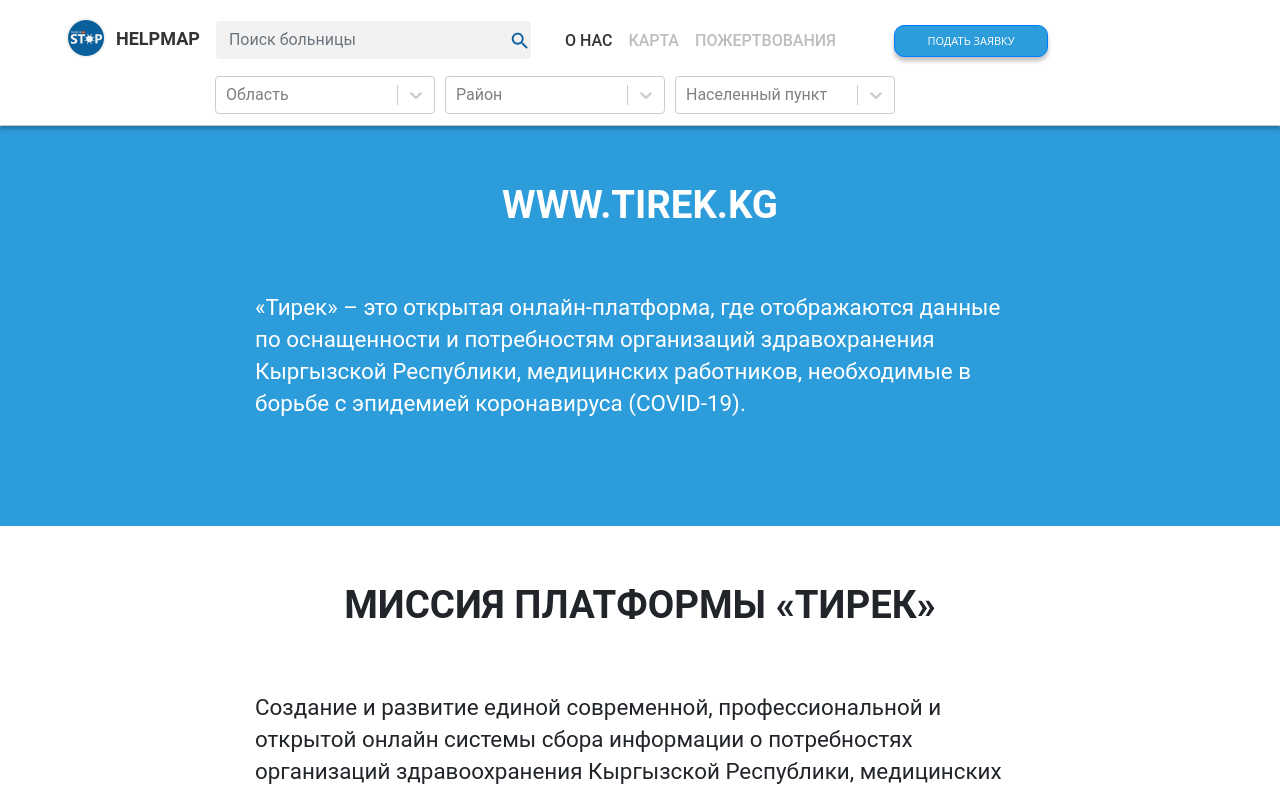
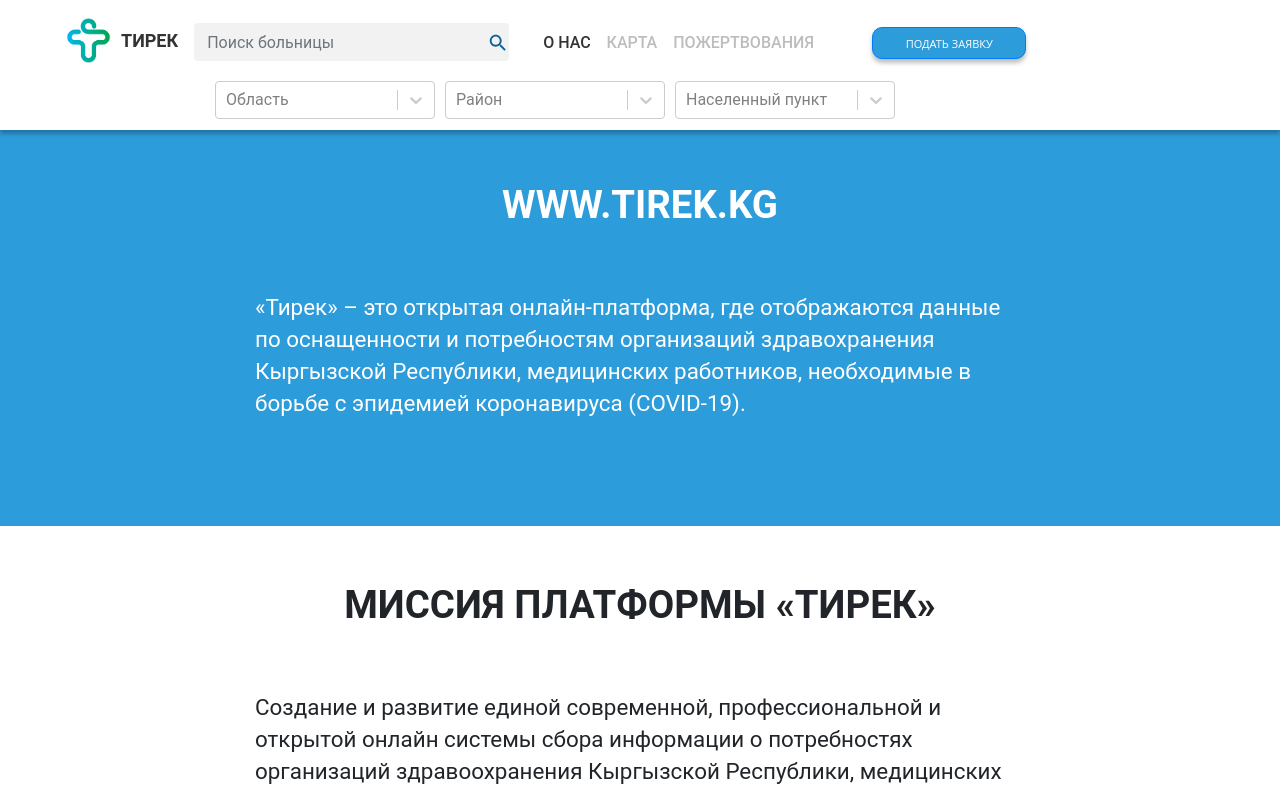
Before and after one commit to Entea/covid-supply-info, a Next.js app in the folder frontend/: page /about in a window 1280 px wide. Shown: the top 792 px of the page. Built offline with nearby package versions, Linux system fonts and the light colour scheme; no server answers.

Commit message:
added new logo

```diff
--- a/frontend/components/layout/Header.jsx
+++ b/frontend/components/layout/Header.jsx
@@ -124,8 +124,8 @@
             <img src="/mdi_menu.svg" alt="menu"/>
 					</Navbar.Toggle>
           <Navbar.Brand href="/">
-            <img src='/logo.svg' className="logo" alt="logo"/>
-            <span>HELPMAP</span>
+            <img src='/tirek_logo.png' className="logo" alt="logo"/>
+            <span>ТИРЕК</span>
         </Navbar.Brand>
           <a href="#" onClick={this.toggleSearchMenu.bind(this)}>
             <img src="mdi_search.svg" alt="search"/>
@@ -184,8 +184,8 @@
           </div>
         </Navbar>
 				<nav className="navbar navbar-expand-md center hide-mobile">
-					<img src='/logo.svg' className="logo" alt="logo"/>
-					<a className="navbar-brand" href="/">HELPMAP</a>
+					<img src='/tirek_logo.png' className="logo" alt="logo"/>
+					<a className="navbar-brand" href="/">ТИРЕК</a>
 					<button className="navbar-toggler" type="button" data-toggle="collapse"
 							data-target="#navbarCollapse"
 							aria-controls="navbarCollapse" aria-expanded="false" aria-label="Toggle navigation">
--- a/frontend/components/layout/Layout.jsx
+++ b/frontend/components/layout/Layout.jsx
@@ -19,7 +19,7 @@
             <div className='layout'>
                 <Head>
                     <title>{'COVID 19'}</title>
-                    <link rel="icon" href="/favicon.ico"/>
+                    <link rel="icon" href="/tirek_logo.png"/>
                 </Head>
                 <Header onFilterChange={this.updateFilterValues.bind(this)}/>
                 {children}
--- a/frontend/styles/_main.scss
+++ b/frontend/styles/_main.scss
@@ -16,6 +16,8 @@
 .logo {
   margin: 10px;
   display: inline-block;
+  width: 45px;
+  height: 45px;
 }
 
 .navbar-brand {
```
Also changed, not shown: frontend/public/tirek_logo.png (added).
